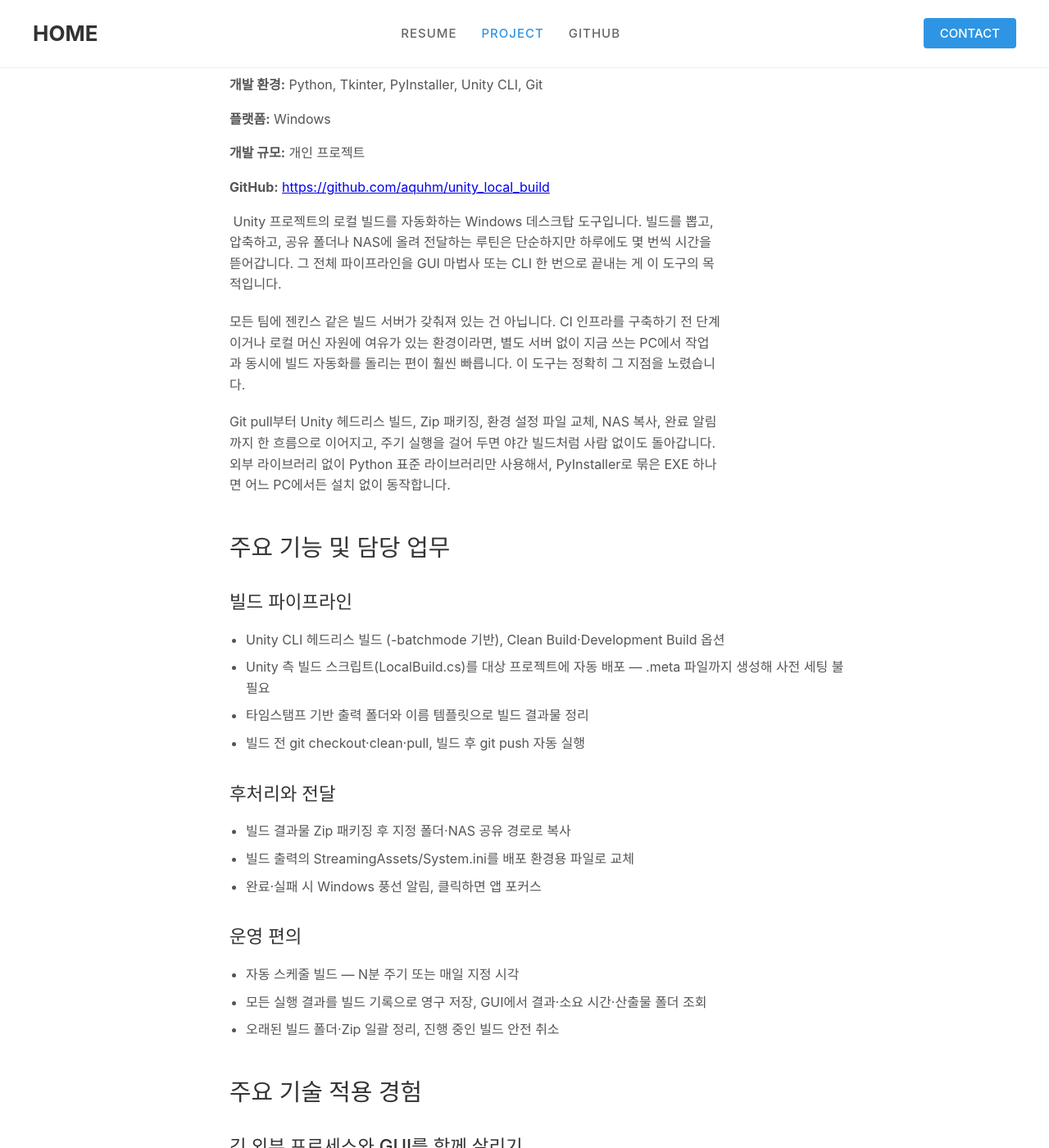
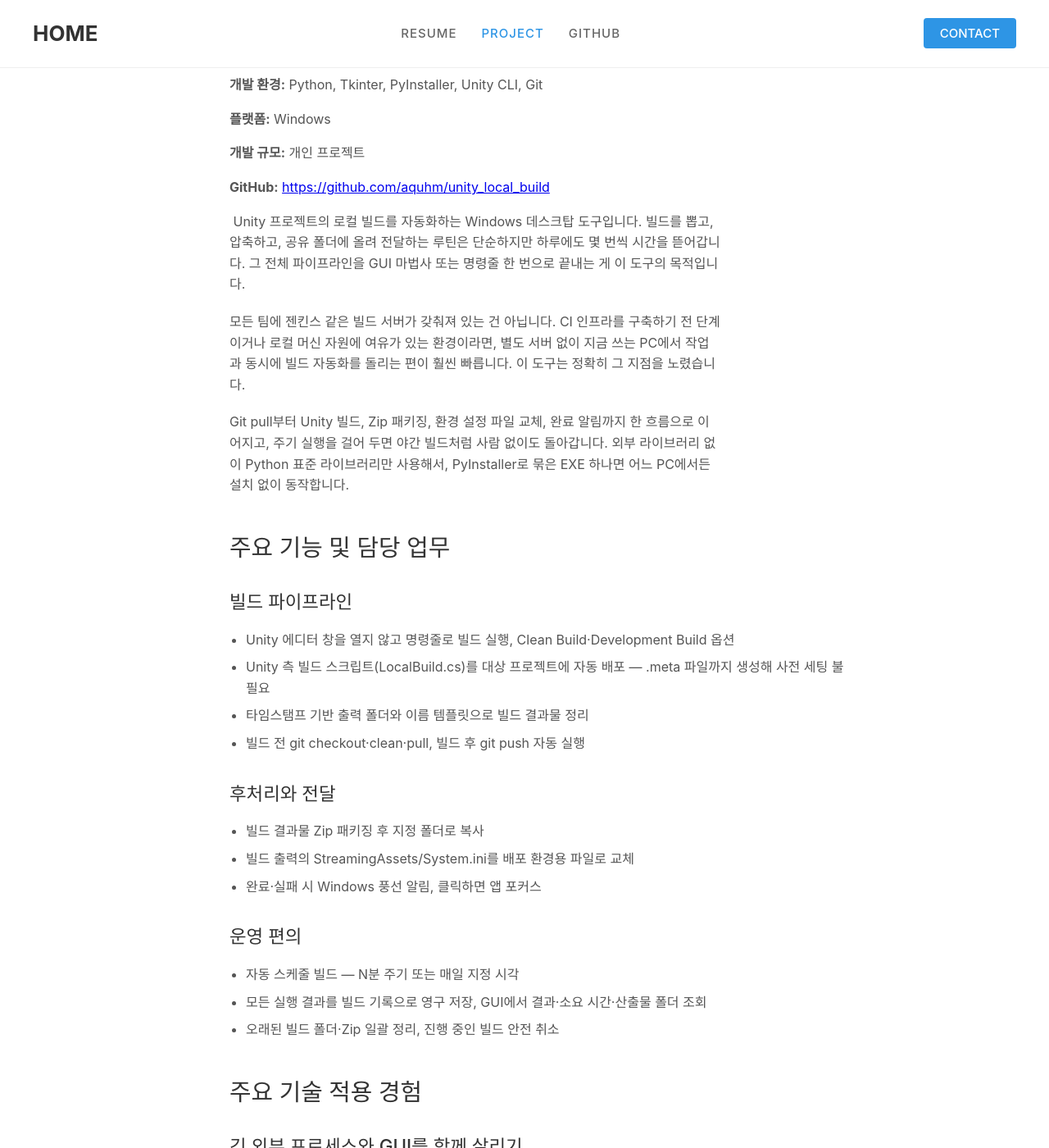
Before and after one commit to aquhm/aquhm.github.io, a Jekyll site: the page built from portfolio/unity_build.md, in a window 1280 px wide and 1400 px high, scrolled down 771 px. Shown: the whole window at 82% size. Built offline with Jekyll 4.4.1, drawn with Linux system fonts in a browser that asks for light colours; some of the changed text lies outside the part shown.

Commit message:
Unity Build Wizard 설명에서 어려운 용어와 NAS 언급 정리
'헤드리스 빌드', '-batchmode' 같은 표현은 무슨 동작인지 바로 와닿지 않아
'Unity 에디터 창을 열지 않고 명령줄로 빌드'처럼 풀어 썼다.

NAS 관련 서술은 전부 뺐다. 기능 목록에서만 빼면 개요와 목록 카드에 남은
문구와 어긋나서 페이지 설명, 개요, 갤러리 캡션까지 같이 정리했다.

Co-Authored-By: Claude Opus 5 (1M context) <noreply@anthropic.com>

```diff
--- a/portfolio/unity_build.md
+++ b/portfolio/unity_build.md
@@ -2,7 +2,7 @@
 layout: portfolio-detail
 title: Unity Build Wizard
 permalink: /portfolio/unity_build/
-description: Unity 로컬 빌드부터 압축, NAS 전달, Git 연동, 자동 스케줄까지 자동화하는 Python/Tkinter 데스크탑 도구입니다. 표준 라이브러리만으로 만들어 설치 없이 동작합니다.
+description: Unity 로컬 빌드부터 압축, 폴더 전달, Git 연동, 자동 스케줄까지 자동화하는 Python/Tkinter 데스크탑 도구입니다. 표준 라이브러리만으로 만들어 설치 없이 동작합니다.
 image: /images/portfolio/unity_build_image1.webp
 ---
 
@@ -26,9 +26,9 @@ image: /images/portfolio/unity_build_image1.webp
   </div>
 
   <div class="project-description">
-    <p>&nbsp;Unity 프로젝트의 로컬 빌드를 자동화하는 Windows 데스크탑 도구입니다. 빌드를 뽑고, 압축하고, 공유 폴더나 NAS에 올려 전달하는 루틴은 단순하지만 하루에도 몇 번씩 시간을 뜯어갑니다. 그 전체 파이프라인을 GUI 마법사 또는 CLI 한 번으로 끝내는 게 이 도구의 목적입니다.</p>
+    <p>&nbsp;Unity 프로젝트의 로컬 빌드를 자동화하는 Windows 데스크탑 도구입니다. 빌드를 뽑고, 압축하고, 공유 폴더에 올려 전달하는 루틴은 단순하지만 하루에도 몇 번씩 시간을 뜯어갑니다. 그 전체 파이프라인을 GUI 마법사 또는 명령줄 한 번으로 끝내는 게 이 도구의 목적입니다.</p>
     <p>모든 팀에 젠킨스 같은 빌드 서버가 갖춰져 있는 건 아닙니다. CI 인프라를 구축하기 전 단계이거나 로컬 머신 자원에 여유가 있는 환경이라면, 별도 서버 없이 지금 쓰는 PC에서 작업과 동시에 빌드 자동화를 돌리는 편이 훨씬 빠릅니다. 이 도구는 정확히 그 지점을 노렸습니다.</p>
-    <p>Git pull부터 Unity 헤드리스 빌드, Zip 패키징, 환경 설정 파일 교체, NAS 복사, 완료 알림까지 한 흐름으로 이어지고, 주기 실행을 걸어 두면 야간 빌드처럼 사람 없이도 돌아갑니다. 외부 라이브러리 없이 Python 표준 라이브러리만 사용해서, PyInstaller로 묶은 EXE 하나면 어느 PC에서든 설치 없이 동작합니다.</p>
+    <p>Git pull부터 Unity 빌드, Zip 패키징, 환경 설정 파일 교체, 완료 알림까지 한 흐름으로 이어지고, 주기 실행을 걸어 두면 야간 빌드처럼 사람 없이도 돌아갑니다. 외부 라이브러리 없이 Python 표준 라이브러리만 사용해서, PyInstaller로 묶은 EXE 하나면 어느 PC에서든 설치 없이 동작합니다.</p>
   </div>
 </div>
 
@@ -38,7 +38,7 @@ image: /images/portfolio/unity_build_image1.webp
   <div class="feature-section">
     <h3>빌드 파이프라인</h3>
     <ul>
-      <li>Unity CLI 헤드리스 빌드 (-batchmode 기반), Clean Build·Development Build 옵션</li>
+      <li>Unity 에디터 창을 열지 않고 명령줄로 빌드 실행, Clean Build·Development Build 옵션</li>
       <li>Unity 측 빌드 스크립트(LocalBuild.cs)를 대상 프로젝트에 자동 배포 — .meta 파일까지 생성해 사전 세팅 불필요</li>
       <li>타임스탬프 기반 출력 폴더와 이름 템플릿으로 빌드 결과물 정리</li>
       <li>빌드 전 git checkout·clean·pull, 빌드 후 git push 자동 실행</li>
@@ -48,7 +48,7 @@ image: /images/portfolio/unity_build_image1.webp
   <div class="feature-section">
     <h3>후처리와 전달</h3>
     <ul>
-      <li>빌드 결과물 Zip 패키징 후 지정 폴더·NAS 공유 경로로 복사</li>
+      <li>빌드 결과물 Zip 패키징 후 지정 폴더로 복사</li>
       <li>빌드 출력의 StreamingAssets/System.ini를 배포 환경용 파일로 교체</li>
       <li>완료·실패 시 Windows 풍선 알림, 클릭하면 앱 포커스</li>
     </ul>
@@ -74,7 +74,7 @@ image: /images/portfolio/unity_build_image1.webp
 
   <div class="challenge-section">
     <h3>도구가 스스로 준비를 마치는 구조</h3>
-    <p>Unity 헤드리스 빌드에는 프로젝트 안에 빌드 메서드 스크립트가 있어야 합니다. 이걸 사용자에게 "이 파일을 복사해 두세요"라고 시키는 순간 도구의 절반은 실패라고 봤습니다. 그래서 LocalBuild.cs를 도구에 번들하고 빌드 직전에 대상 프로젝트로 자동 복사하게 했습니다. Unity가 요구하는 .meta 파일까지 함께 만들어 줍니다. 의존성도 같은 이유로 표준 라이브러리만 고집했습니다. pip 설치가 필요 없고, EXE로 묶으면 Python조차 필요 없습니다. 팀 동료의 PC에 던져 주면 그걸로 끝나는 도구를 목표로 했습니다.</p>
+    <p>Unity를 명령줄로 빌드하려면 프로젝트 안에 빌드 메서드 스크립트가 있어야 합니다. 이걸 사용자에게 "이 파일을 복사해 두세요"라고 시키는 순간 도구의 절반은 실패라고 봤습니다. 그래서 LocalBuild.cs를 도구에 번들하고 빌드 직전에 대상 프로젝트로 자동 복사하게 했습니다. Unity가 요구하는 .meta 파일까지 함께 만들어 줍니다. 의존성도 같은 이유로 표준 라이브러리만 고집했습니다. pip 설치가 필요 없고, EXE로 묶으면 Python조차 필요 없습니다. 팀 동료의 PC에 던져 주면 그걸로 끝나는 도구를 목표로 했습니다.</p>
   </div>
 </div>
 
@@ -98,7 +98,7 @@ image: /images/portfolio/unity_build_image1.webp
       </div>
       <div class="gallery-item">
         <img src="{{ '/images/portfolio/unity_build_image2.webp' | relative_url }}" alt="빌드 설정 마법사 2단계" width="1470" height="1731" loading="lazy" decoding="async">
-        <p>2단계 — Zip 패키징·폴더/NAS 복사·Git Push 후처리 설정</p>
+        <p>2단계 — Zip 패키징·폴더 복사·Git Push 후처리 설정</p>
       </div>
       <div class="gallery-item">
         <img src="{{ '/images/portfolio/unity_build_image3.webp' | relative_url }}" alt="빌드 설정 마법사 3단계" width="1472" height="1736" loading="lazy" decoding="async">
```
Also changed, not shown: portfolio.md (+1 -1 lines).
